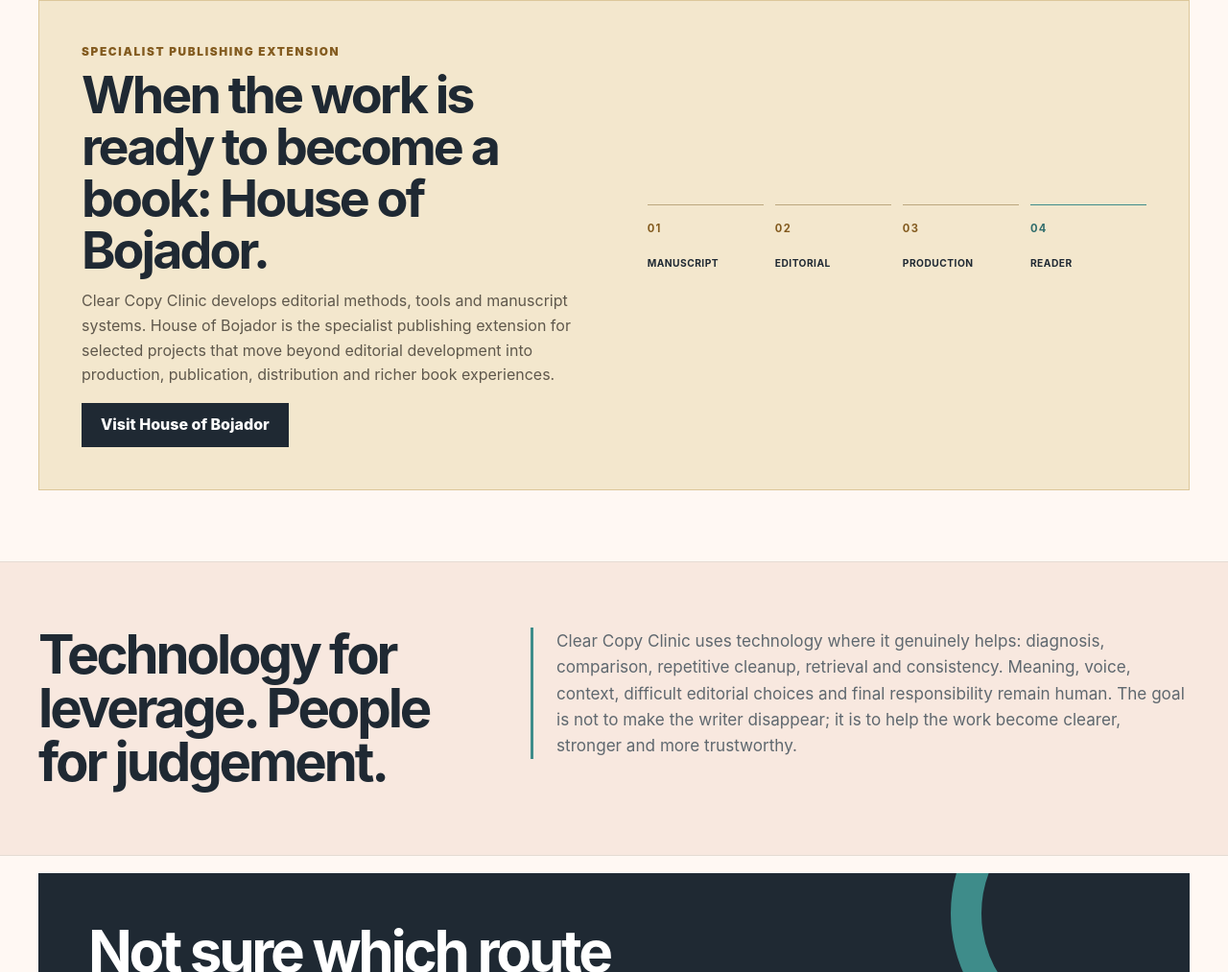
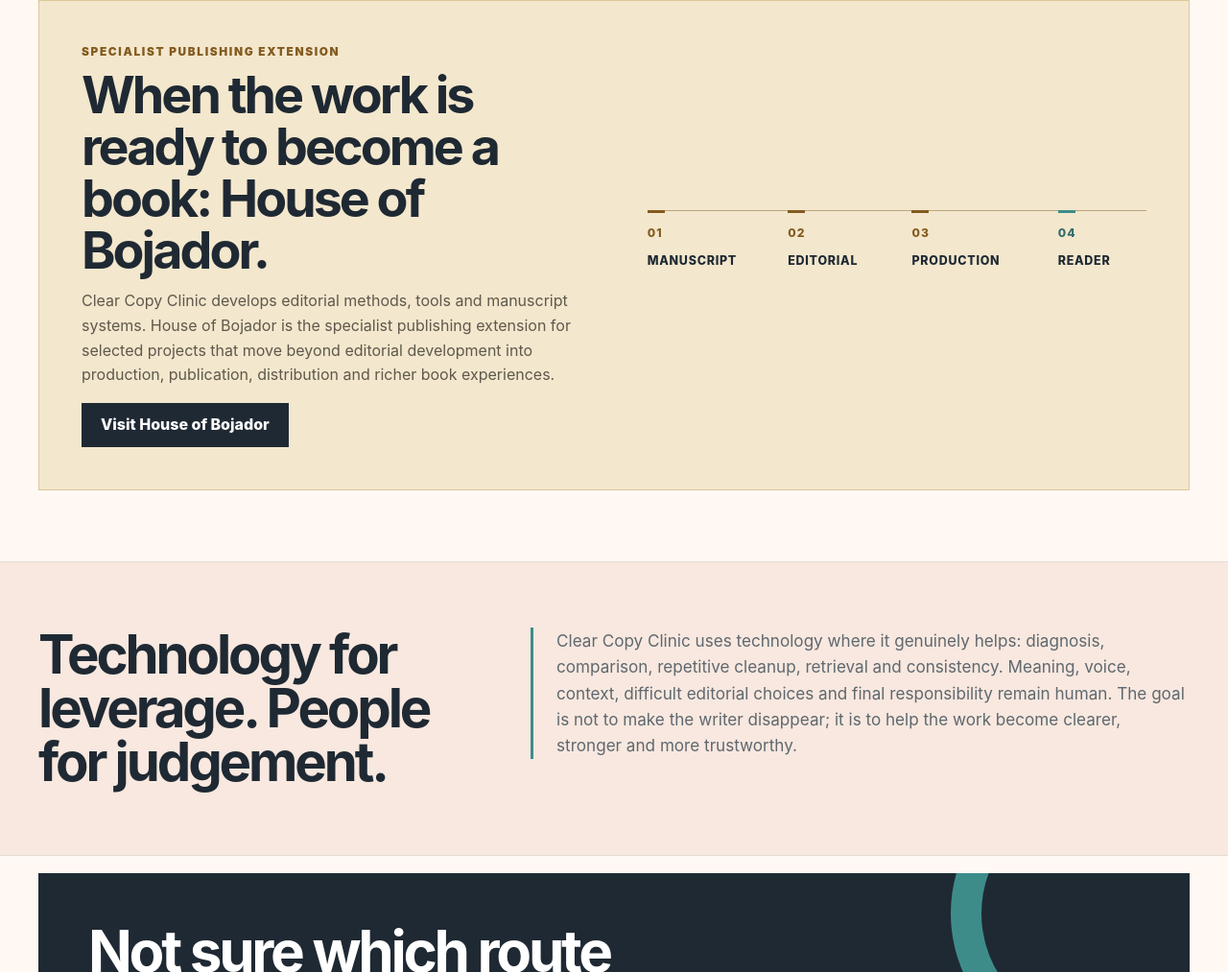
Before and after one commit to VonkelVinger/clearcopy-clinic-site, a plain HTML site: page index.html in a window 1280 px wide. Shown: the part 2841-3854 px from the top of the page at 96% size. Drawn offline with Linux system fonts and the light colour scheme.

Commit message:
Strengthen Bojador publication pathway

```diff
--- a/index.html
+++ b/index.html
@@ -166,16 +166,22 @@ section.major{padding:74px 0}
 .bojador-copy h2{margin:8px 0 14px;font-size:clamp(2.2rem,4.2vw,3.6rem);line-height:1;letter-spacing:-.055em}
 .bojador-copy p{max-width:680px;color:#5f584c}
 .bojador-path{
-  display:grid;grid-template-columns:repeat(4,minmax(0,1fr));gap:12px;
+  position:relative;display:grid;grid-template-columns:minmax(0,1.2fr) minmax(0,1.05fr) minmax(0,1.25fr) minmax(0,.8fr);gap:8px;
   min-width:0;margin:0;padding:0;list-style:none
 }
-.bojador-step{min-width:0;padding:16px 0;border-top:1px solid #bba77e}
+.bojador-path::before{
+  content:"";position:absolute;left:0;right:0;top:0;border-top:1px solid #bba77e
+}
+.bojador-step{position:relative;min-width:0;padding:14px 0 10px}
+.bojador-step::before{
+  content:"";position:absolute;left:0;top:0;width:18px;border-top:3px solid #835b1f
+}
 .bojador-step span{
-  display:block;margin-bottom:18px;color:#835b1f;
-  font-size:.7rem;font-weight:700;letter-spacing:.12em
+  display:block;margin-bottom:10px;color:#835b1f;
+  font-size:.76rem;font-weight:800;letter-spacing:.1em
 }
-.bojador-step strong{display:block;font-size:.64rem;letter-spacing:.045em;overflow-wrap:anywhere}
-.bojador-step:last-child{border-top-color:var(--teal)}
+.bojador-step strong{display:block;font-size:.78rem;font-weight:800;letter-spacing:.06em;overflow-wrap:anywhere}
+.bojador-step:last-child::before{border-top-color:var(--teal)}
 .bojador-step:last-child span{color:#2f6c6b}
 .principle{padding:68px 0}
 .principle-grid{display:grid;grid-template-columns:.8fr 1.2fr;gap:55px;align-items:start}
@@ -227,6 +233,9 @@ section.major{padding:74px 0}
   .section-head{gap:20px}.service{min-height:0}
   .bojador-panel{padding:30px 22px}
   .bojador-path{grid-template-columns:repeat(2,minmax(0,1fr));gap:12px 24px}
+  .bojador-path::before{display:none}
+  .bojador-step{border-top:1px solid #bba77e}
+  .bojador-step::before{top:-1px}
   .invitation{padding-bottom:54px}.invitation-panel{padding:36px 25px}
   .invitation-panel::before{right:-160px;top:-120px}.footer-inner{align-items:flex-start;flex-direction:column}
 }
```
